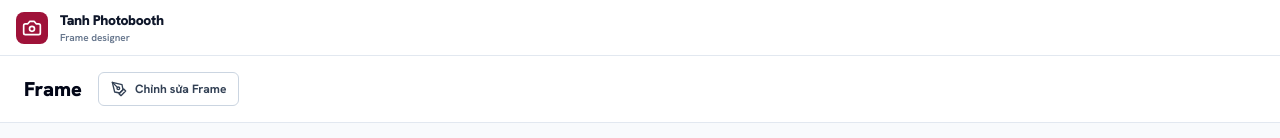
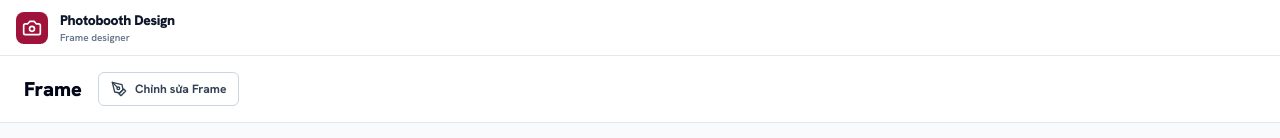
Before and after one commit to tanhlt22/tool-template-dslr, a Next.js app: page /library in a window 1280 px wide. Shown: the top 138 px of the page. Built offline with nearby package versions, Linux system fonts and the light colour scheme; no server answers; the database is empty; a web font is replaced by a local one.

Commit message:
Rename Tanh Photobooth to Photobooth Design

```diff
--- a/index.html
+++ b/index.html
@@ -15,7 +15,7 @@
     <meta name="description" content="Premium Standalone AI Frame Designer with Google Gemini and PWA Capabilities" />
     <link rel="apple-touch-icon" href="/icons/icon-192x192.png" />
 
-    <title>Tanh Photobooth</title>
+    <title>Photobooth Design</title>
   </head>
   <body class="bg-darkBg text-slate-100 overflow-hidden antialiased">
     <div id="root"></div>
--- a/src/app/layout.tsx
+++ b/src/app/layout.tsx
@@ -8,7 +8,7 @@ const outfit = Outfit({
 });
 
 export const metadata = {
-  title: 'Tanh Photobooth',
+  title: 'Photobooth Design',
   description: 'Design dynamic layouts, texts, and stickers with Google Gemini Imagen 3',
   manifest: '/manifest.webmanifest',
 };
--- a/src/components/AppNav.tsx
+++ b/src/components/AppNav.tsx
@@ -8,7 +8,7 @@ export const AppNav: React.FC = () => {
         <Camera className="h-5 w-5" />
       </div>
       <div className="min-w-0">
-        <p className="truncate text-sm font-black tracking-tight text-slate-900">Tanh Photobooth</p>
+        <p className="truncate text-sm font-black tracking-tight text-slate-900">Photobooth Design</p>
         <p className="truncate text-[10px] font-semibold text-slate-500">Frame designer</p>
       </div>
     </header>
```
Also changed, not shown: public/manifest.webmanifest.
